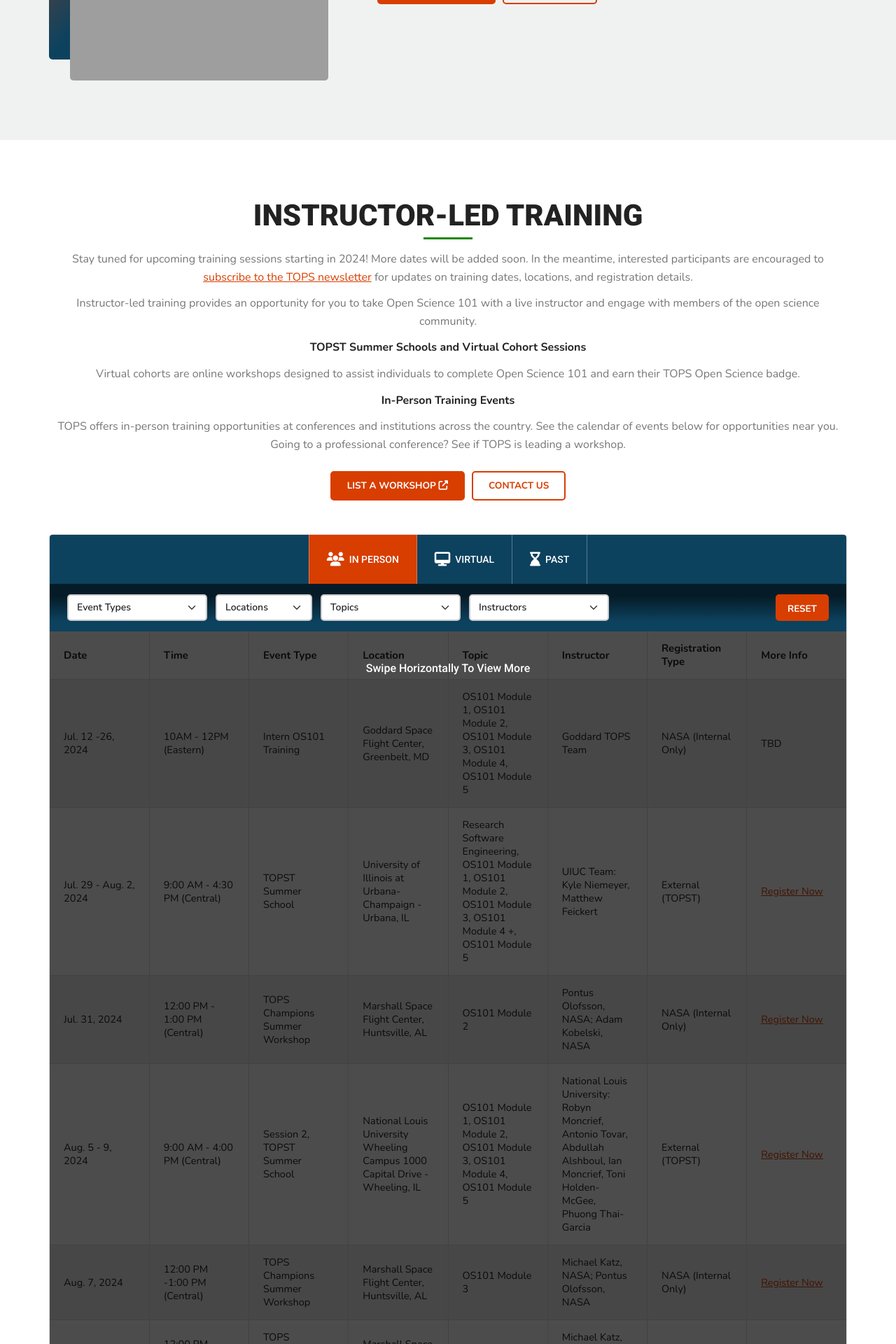
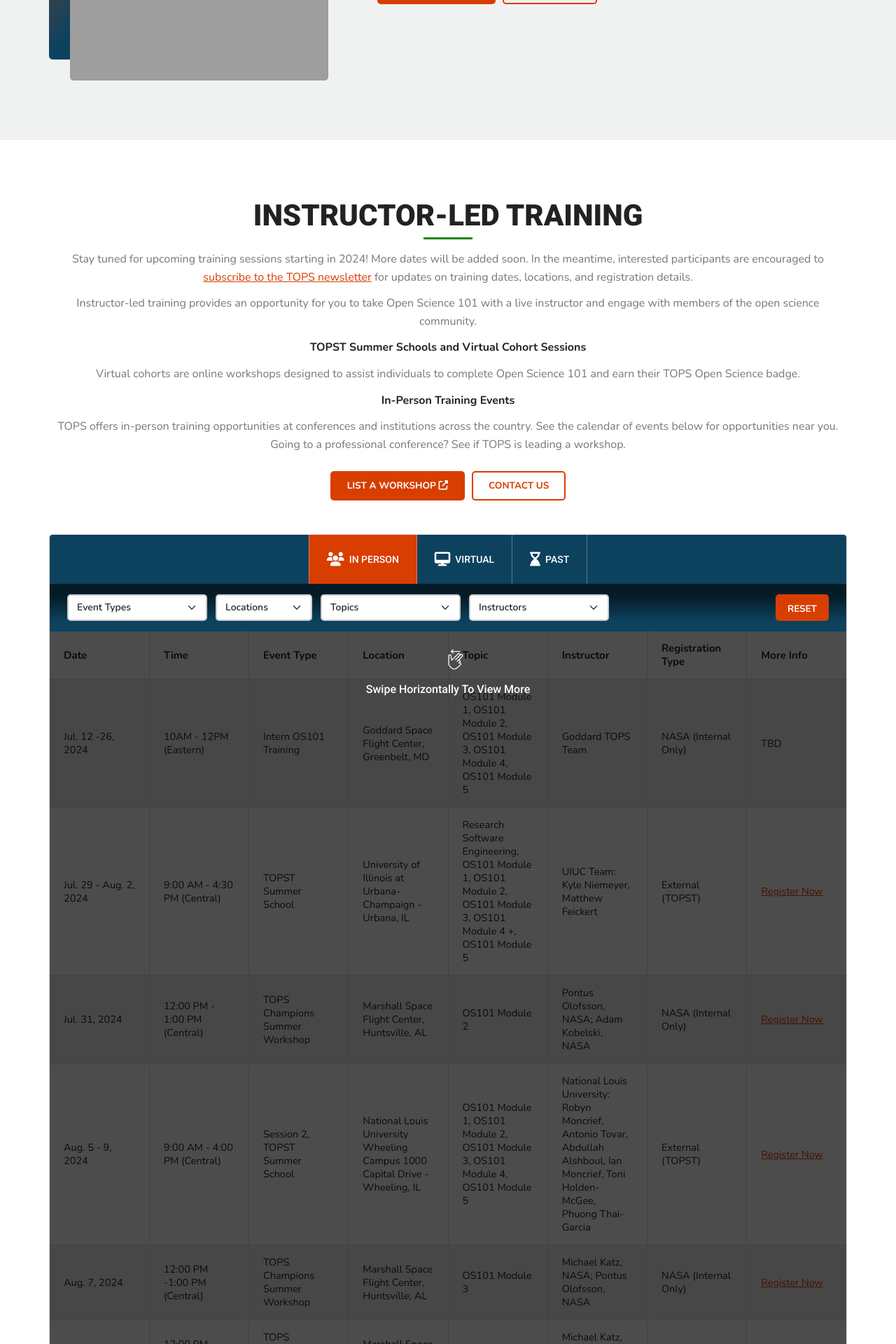
Before and after one commit to bressler1995/TOPS-Website-Front-End, a Jekyll site: the page built from pages/takeos101.md, in a window 1280 px wide. Shown: the part 1639-3559 px from the top of the page at 70% size. Built offline with Jekyll 4.4.1, drawn with Linux system fonts in a browser that asks for light colours; grey boxes are pictures that could not be loaded.

Commit message:
Add swipe icon to hcue

```diff
--- a/_includes/takeos101/instructorled.html
+++ b/_includes/takeos101/instructorled.html
@@ -159,7 +159,10 @@
                       {% endfor %}
                     </tbody>
                   </table>
-				  <div class="hcue"><p>Swipe Horizontally to View More</p></div>
+				  <div class="hcue">
+					<div class="hcue_icon"><img src="{{ site.baseurl }}/assets/img/swipe-left.png"></div>
+					<p>Swipe Horizontally to View More</p>
+				  </div>
                 </div>
               {% endif %}
             </div>
--- a/assets/css/style.css
+++ b/assets/css/style.css
@@ -1355,6 +1355,23 @@ h1, h2, h3, h4, h5, h6, .h1, .h2, .h3, .h4, .h5, .h6 {
 	text-transform: capitalize;
 	color: #FFF;
 	text-align: center;
+}
+
+.tops_workshops_container .tops_workshops_tables .workshop_table_table .hcue .hcue_icon {
+	display: block;
+	position: relative;
+	width: 100%;
+	height: 30px;
+}
+
+.tops_workshops_container .tops_workshops_tables .workshop_table_table .hcue .hcue_icon img {
+	display: inline-block;
+	position: absolute;
+	height: 30px;
+	width: auto;
+	top: 0;
+	left: 50%;
+	transform: translateY(-50%)
 }
 
 .no_workshops {
```
Also changed, not shown: assets/img/swipe-left.png (added).
